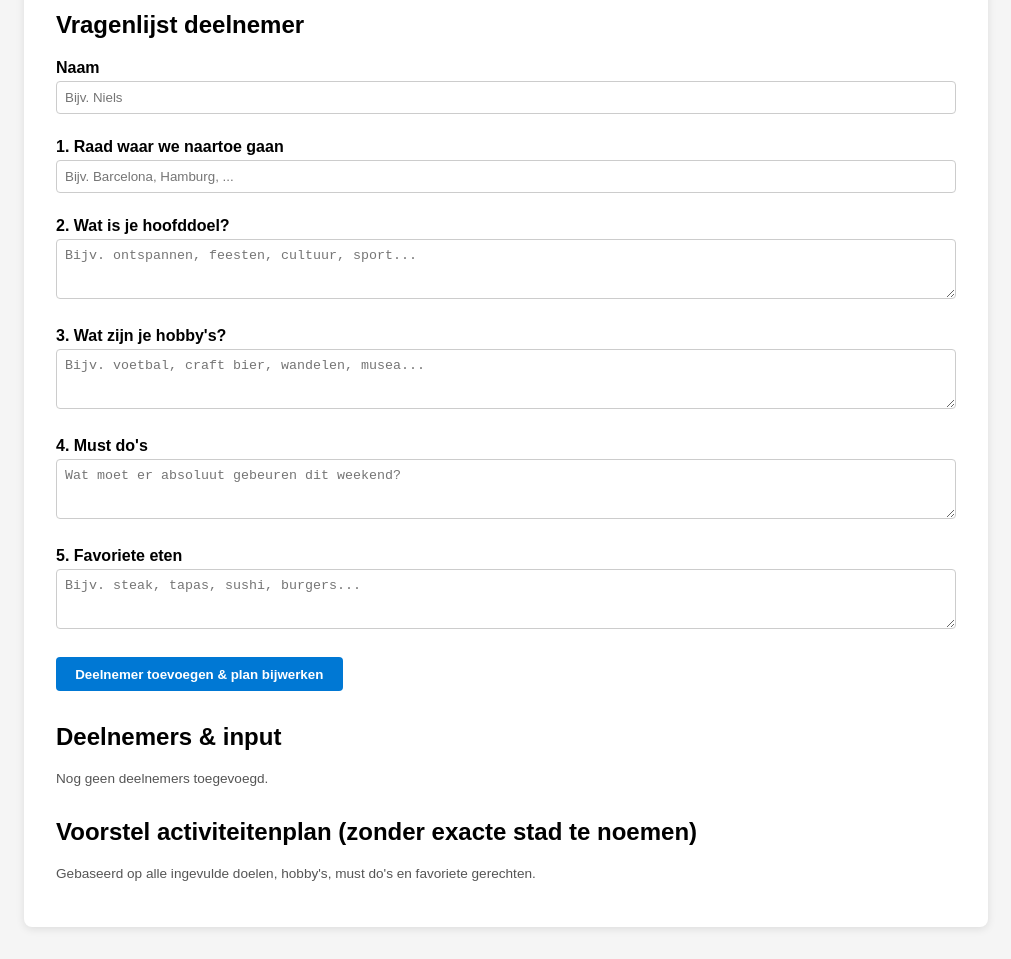
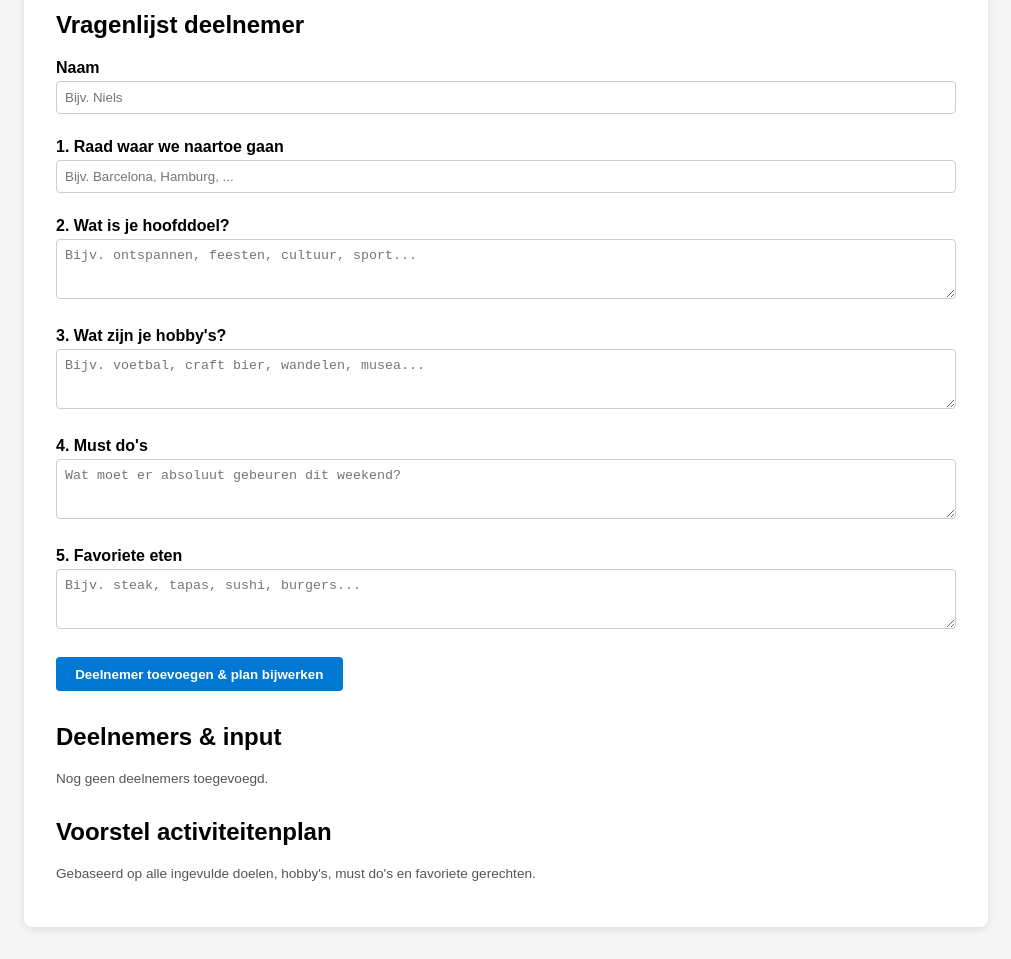
Before and after one commit to niels1844/Mannenweekend, a website: page public/index.html in a window 1280 px wide. Shown: the part 140-1099 px from the top of the page, without its empty margins (134-1145 px from the left). Drawn offline with Linux system fonts and the light colour scheme; no server answers.

Commit message:
Update index.html

```diff
--- a/public/index.html
+++ b/public/index.html
@@ -64,7 +64,7 @@
   </div>
 
   <div class="calendar">
-    <h2>Voorstel activiteitenplan (zonder exacte stad te noemen)</h2>
+    <h2>Voorstel activiteitenplan </h2>
     <p class="small">
       Gebaseerd op alle ingevulde doelen, hobby's, must do's en favoriete gerechten.
     </p>
```
